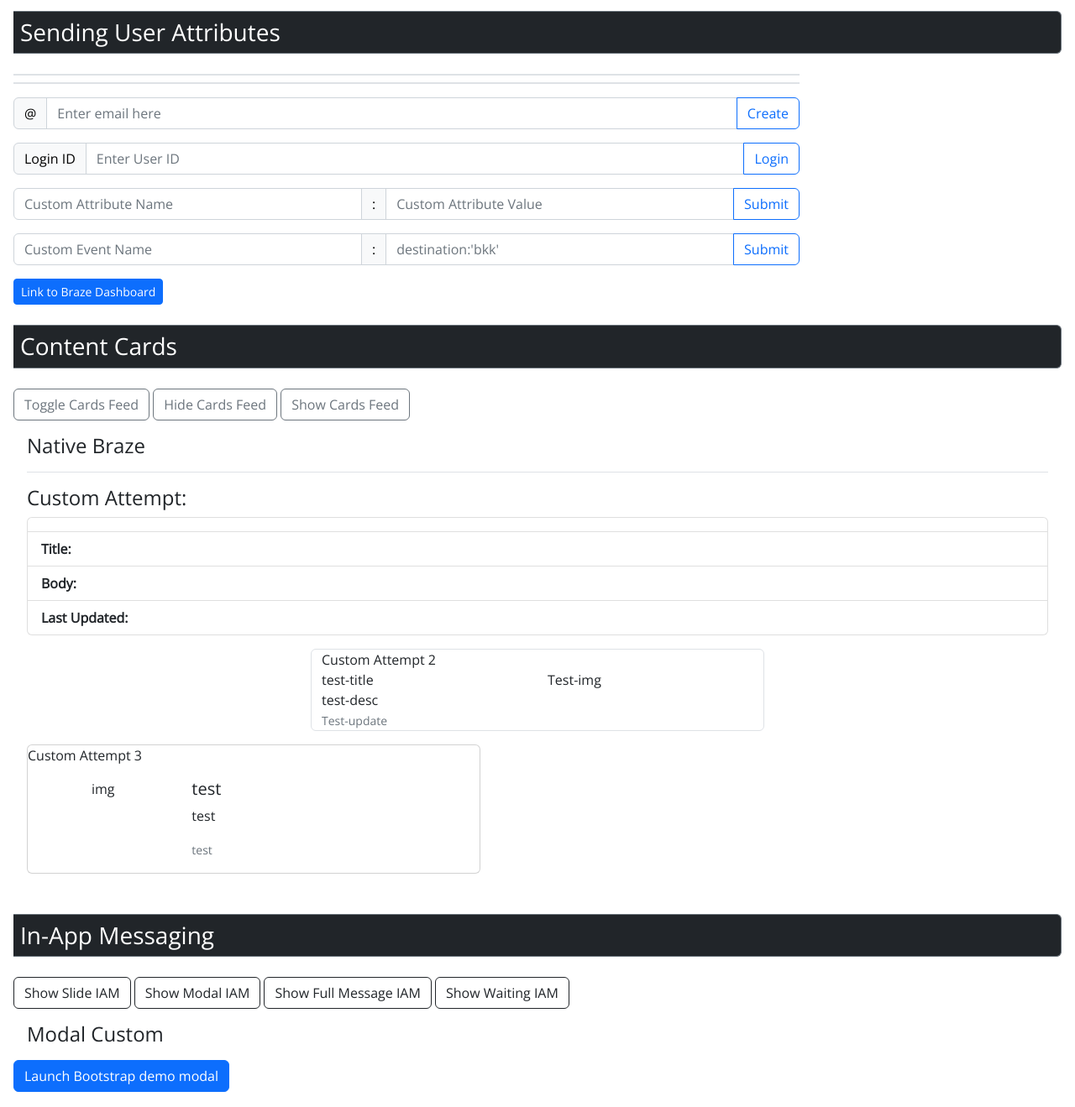
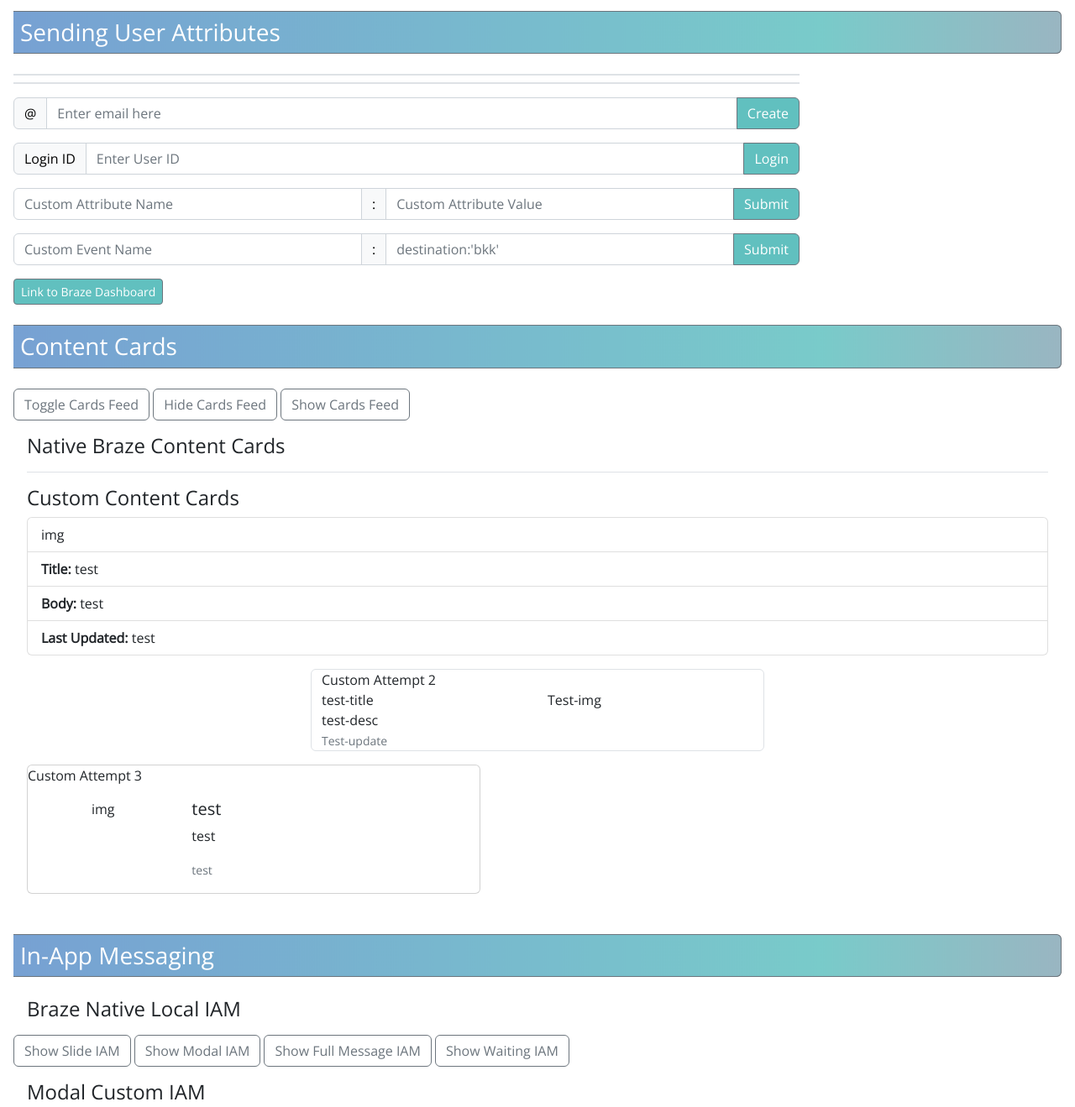
Before and after one commit to sabinasim/webSDKCustom, a plain HTML site: page index.html in a window 1280 px wide. Shown: the part 275-1594 px from the top of the page at 84% size. Drawn offline with nearby package versions, Linux system fonts and the light colour scheme.

Commit message:
Updated readme. Improved website appearance. Finished IAM customisation and included logging of impressions and click for custom modal IAM.

```diff
--- a/index.html
+++ b/index.html
@@ -42,13 +42,21 @@
                     if (inAppMessage) {
                     braze.showInAppMessage(inAppMessage);
                     }
-            }
+                };
+
 
                 document.getElementById("customModalTitle").innerHTML = inAppMessage.header;
                 document.getElementById("customModalBody").innerHTML = inAppMessage.message;
                 document.getElementById("customModalBtn").innerHTML = inAppMessage.buttons[0].text;
+                console.log("customIAM innerHTML passed")
 
+                document.getElementById("customModalBtn").addEventListener("click", function() {
+                    braze.logInAppMessageImpression(inAppMessage);
+                    braze.logInAppMessageButtonClick(inAppMessage.buttons, inAppMessage);
+                    console.log("function log is called");
                 });
+            });
+
 
 
             // if you use Content Cards must call this before open session
@@ -94,9 +102,9 @@
 
     </head>
     <body>
-        <div class="p-3 bg-dark text-white">
+        <div class="p-3 bg-dark text-white bg-img">
             <p class="fs-2 fw-bolder text-center">Sabina Web SDK Project</p>
-            <p class="text-muted text-end fw-light">-- a custom production</p>
+            <p class="text-white text-end fw-light">-- a custom production</p>
         </div>
         <!-- this is the setting for entire page to have some padding-->
         <div class="col-lg 8 mx-auto p-3">
@@ -110,7 +118,7 @@
                     </ul>
                 </div>
                 <div class="mb-2">
-                    <h3 class="mb-4 p-2 bg-dark text-white border border-secondary border-start-0 rounded-end">Sending User Attributes</h3>
+                    <h3 class="mb-4 p-2 bg-dark text-white border border-secondary border-start-0 rounded-end bg-img">Sending User Attributes</h3>
                     <!-- get the current device id/current user to display-->
                     <script>
                         braze.getDeviceId(function(deviceId) {
@@ -135,19 +143,19 @@
                     <div class="input-group mb-3 w-75">
                         <span class="input-group-text text-bg-light">@</span>
                         <input type="text" id="email_input" class="form-control " placeholder="Enter email here">
-                        <button class="btn btn-outline-primary" type="button" id="changeUser_button">Create</button>
+                        <button class="btn btn-secondary" type="button" id="changeUser_button">Create</button>
                     </div>
                     <div class="input-group mb-3 w-75">
                         <span class="input-group-text text-bg-light">Login ID</span>
                         <input type="text" id="userid_input" class="form-control " placeholder="Enter User ID">
-                        <button class="btn btn-outline-primary" type="button" id="login_button">Login</button>
+                        <button class="btn btn-secondary" type="button" id="login_button">Login</button>
                     </div>
                     <!-- submit custom attributes -->
                     <div class="input-group mb-3 w-75">
                         <input type="text" id="customattribute_name" class="form-control" placeholder="Custom Attribute Name">
                         <span class="input-group-text text-bg-light">:</span>
                         <input type="text" id="customattribute_value" class="form-control" placeholder="Custom Attribute Value">
-                        <button class="btn btn-outline-primary" type="button" id="customAttribute_button">Submit</button>
+                        <button class="btn btn-secondary" type="button" id="customAttribute_button">Submit</button>
                     </div>
 
                     <!-- submit custom events with properties as optional-->
@@ -155,20 +163,20 @@
                         <input type="text" id="customevent_name" class="form-control" placeholder="Custom Event Name">
                         <span class="input-group-text text-bg-light">:</span>
                         <input type="text" id="customevent_value" class="form-control" placeholder="destination:'bkk'">
-                        <button class="btn btn-outline-primary" type="button" id="customEvent_button">Submit</button>
+                        <button class="btn btn-secondary" type="button" id="customEvent_button">Submit</button>
                     </div>
 
-                    <a class="btn btn-primary btn-sm" href="https://dashboard-03.braze.com/dashboard/app_usage/app-usage/61a440f3e718d36c46c3c304?appIds=62dff64463c4002952a6cb0a&start=1656216000&end=1658807999&locale=en" target="_blank">Link to Braze Dashboard</a>
+                    <a class="btn btn-secondary btn-sm" href="https://dashboard-03.braze.com/dashboard/app_usage/app-usage/61a440f3e718d36c46c3c304?appIds=62dff64463c4002952a6cb0a&start=1656216000&end=1658807999&locale=en" target="_blank">Link to Braze Dashboard</a>
 
 
-                    <h3 class="mt-4 mb-4 mt-4 p-2 bg-dark text-white border border-secondary border-start-0 rounded-end">Content Cards</h3>
+                    <h3 class="mt-4 mb-4 mt-4 p-2 bg-dark text-white border border-secondary border-start-0 rounded-end bg-img">Content Cards</h3>
 
                     <button class="btn btn-outline-secondary" id="toggle" type="button">Toggle Cards Feed</button>
                     <button class="btn btn-outline-secondary" id="hide" type="button">Hide Cards Feed</button>
                     <button class="btn btn-outline-secondary" id="show" type="button">Show Cards Feed</button>
 
                     <nav class="m-3">
-                        <h4>Native Braze</h4>
+                        <h4>Native Braze Content Cards</h4>
                         <div id="feed"></div>
                     </nav>
 
@@ -195,13 +203,13 @@
 
                     <!-- Custom Content Card bit -->
                     <nav class="m-3 border-top pt-3">
-                        <h4>Custom Attempt:</h4>
+                        <h4>Custom Content Cards</h4>
                         <div id="custom_feed" >
                             <ul class="list-group">
-                                <li class="list-group-item"><div id="CardImgDisplay"></div></li>
-                                <li class="list-group-item"><b>Title:</b> <span id = "cardTitle"></span><br></li>
-                                <li class="list-group-item"><b>Body:</b> <span id = "cardBody"></span><br></li>
-                                <li class="list-group-item"><b>Last Updated:</b> <span id = "cardUpdated"></span><br></li>
+                                <li class="list-group-item"><div id="CardImgDisplay">img</div></li>
+                                <li class="list-group-item"><b>Title:</b> <span id = "cardTitle">test</span><br></li>
+                                <li class="list-group-item"><b>Body:</b> <span id = "cardBody">test</span><br></li>
+                                <li class="list-group-item"><b>Last Updated:</b> <span id = "cardUpdated">test</span><br></li>
                             </ul>
                         </div>
                     </nav>
@@ -235,11 +243,12 @@
                             </div>
                         </div>
                     </div>
-                    <h3 class="mt-5 mb-4 mt-4 p-2 bg-dark text-white border border-secondary border-start-0 rounded-end">In-App Messaging</h3>
-                    <button class="btn btn-outline-dark" id="showSlide" type="button">Show Slide IAM</button>
-                    <button class="btn btn-outline-dark" id="showModal" type="button">Show Modal IAM</button>
-                    <button class="btn btn-outline-dark" id="showFull" type="button">Show Full Message IAM</button>
-                    <button class="btn btn-outline-dark" id="showTrigIAM" type="button">Show Waiting IAM</button>
+                    <h3 class="mt-5 mb-4 mt-4 p-2 bg-dark text-white border border-secondary border-start-0 rounded-end bg-img">In-App Messaging</h3>
+                    <h4 class="m-3">Braze Native Local IAM</h4>
+                    <button class="btn btn-outline-secondary" id="showSlide" type="button">Show Slide IAM</button>
+                    <button class="btn btn-outline-secondary" id="showModal" type="button">Show Modal IAM</button>
+                    <button class="btn btn-outline-secondary" id="showFull" type="button">Show Full Message IAM</button>
+                    <button class="btn btn-outline-secondary" id="showTrigIAM" type="button">Show Waiting IAM</button>
 
                     <script>
 
@@ -251,6 +260,7 @@
                         slideIAM.onclick = function(){
                             var message = new braze.SlideUpMessage("Welcome to Braze! This is an in-app message.");
                             message.slideFrom = braze.InAppMessage.SlideFrom.TOP;
+
                             braze.showInAppMessage(message);
                         }
 
@@ -270,24 +280,26 @@
                             messageBtn2.textColor = 0xffffffff;
                             messageBtn2.id = "1";
                             message.buttons = [messageBtn1, messageBtn2];
+                            message.animateIn = true;
                             braze.showInAppMessage(message);
-
-                            // Registers that a user has viewed an in-app message with the Braze server.
-                            braze.logInAppMessageImpression(message);
-                            // Registers that a user has clicked on an in-app message with the Braze server.
-                            braze.logInAppMessageButtonClick(messageBtn1.id, message);
                         }
 
                         fullIAM.onclick = function(){
                             var message = new braze.FullScreenMessage();
+                            message.header = "This is supposed Full Screen IAM header at the end";
+                            message.headerAlignment = "END";
+                            message.message = "This is full screen iam body at the start";
+                            message.messageAlignment = "START";
+                            message.animateIn = true;
+                            message.orientation = "LANDSCAPE"
                             braze.showInAppMessage(message);
                         }
 
                         </script>
 
-                        <h4 class="m-3">Modal Custom</h4>
+                        <h4 class="m-3">Modal Custom IAM</h4>
                         <!-- Button trigger modal -->
-                        <button type="button" class="btn btn-primary" data-bs-toggle="modal" data-bs-target="#exampleModal">
+                        <button type="button" class="btn btn-secondary" data-bs-toggle="modal" data-bs-target="#exampleModal">
                             Launch Bootstrap demo modal
                         </button>
 
@@ -312,7 +324,7 @@
             </main>
 
             <!-- this is the foot of page -->
-            <footer class="pt-5 my-5 text-muted border-top">
+            <footer class="pt-5 my-5 text-muted border-top text-center">
                 Created by Sabina Safarudin with Bootstrap & Braze Web SDK -  © 2022
             </footer>
 
--- a/main.css
+++ b/main.css
@@ -13,3 +13,19 @@ body .ab-feed .ab-feed-buttons-wrapper {
 p, span, div, h3, h4 {
     font-family: 'Open Sans', sans-serif;
 }
+
+.bg-img {
+    background-image: url('img/Brazel.jpg')
+}
+
+.btn-secondary {
+    background-color: #61C0BF !important;
+}
+
+.btn-secondary:hover {
+    background-color: #00ADB5 !important;
+}
+
+.btn-outline-secondary:hover {
+    background-color: #393E46 !important;
+}
```
Also changed, not shown: img/Brazel.jpg (added), img/Mirage.jpg (added), img/brazemural.jpeg (deleted), 1 other file. Lines whose indentation alone changed are shown as unchanged.
